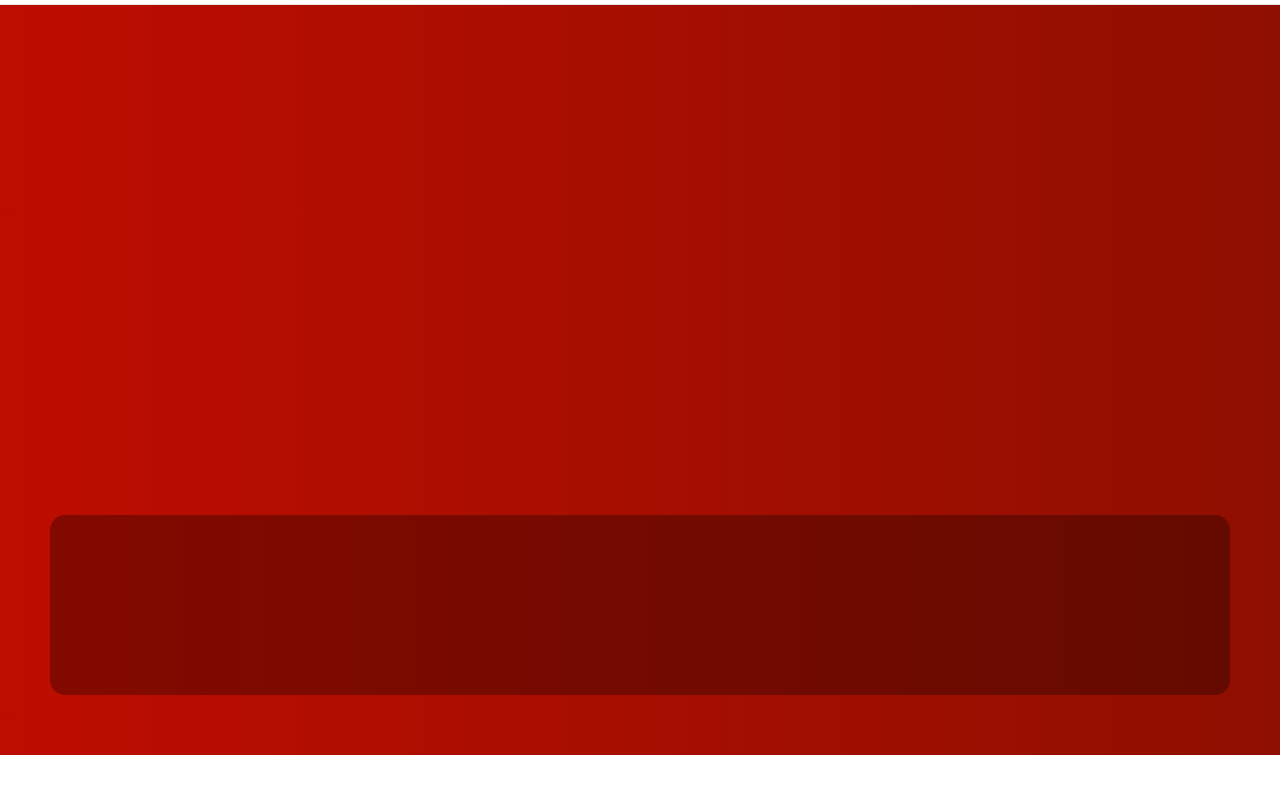
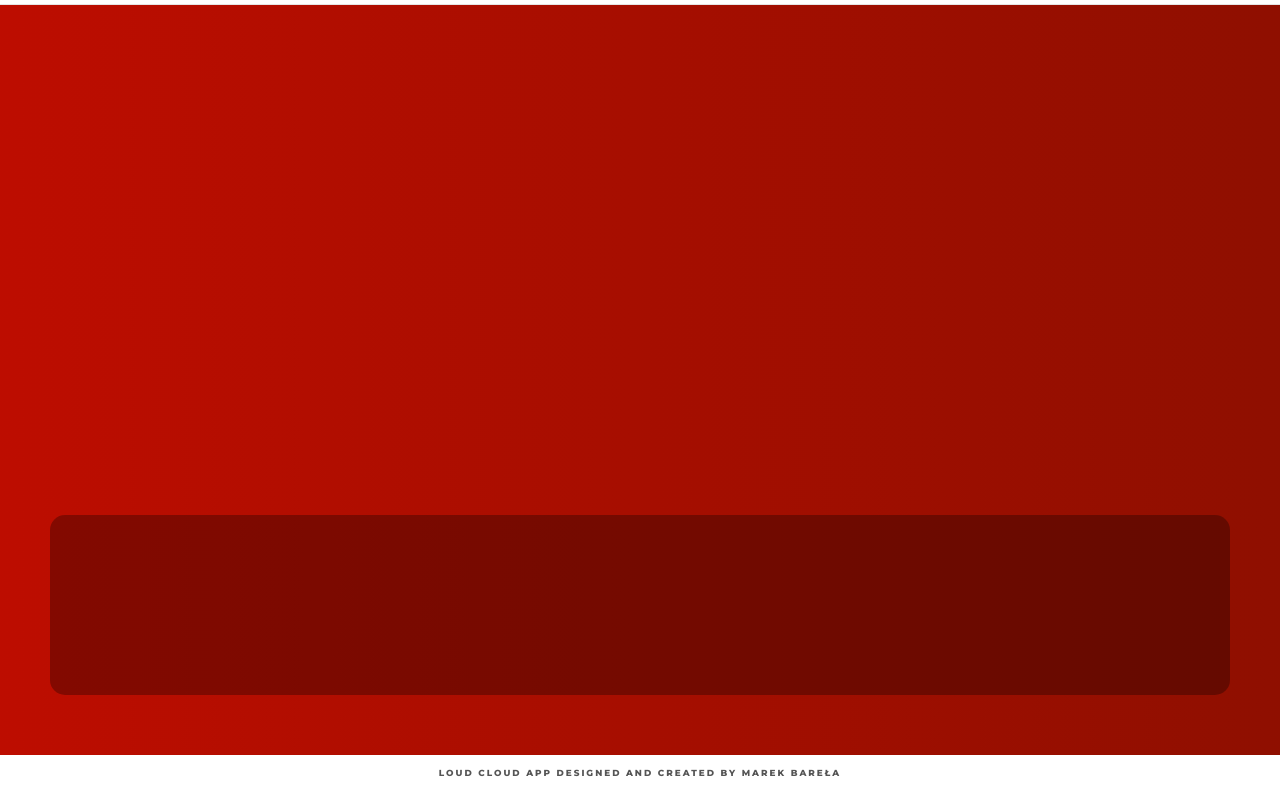
Before and after one commit to Marek-Barela/JavaScript-Weather-App, a website built with webpack: page src/index.html in a window 1280 px wide. Shown: the part 45-835 px from the top of the page. Before the commit the page ends 800 px from the top, so only its background shows below. Built offline with nearby package versions, Linux system fonts and the light colour scheme.

Commit message:
footer commited

```diff
--- a/src/index.html
+++ b/src/index.html
@@ -33,6 +33,11 @@
         </div>
       </section>
     </main>
+    <footer>
+      <p class="footer__paragraph">
+        LOUD CLOUD APP DESIGNED AND CREATED BY MAREK BAREŁA
+      </p>
+    </footer>
     <script
       src="https://kit.fontawesome.com/1f35046b98.js"
       crossorigin="anonymous"
--- a/src/styles/style.sass
+++ b/src/styles/style.sass
@@ -111,6 +111,14 @@ input, button
   padding: 10px 0
   span
     margin-left: 15px
+.footer__paragraph
+  font-size: 0.55em
+  font-weight: 800
+  width: 100%
+  padding: 3px 0
+  background-color: #ffffff
+  text-align: center
+  letter-spacing: 2px
 
 @media (min-width: 650px)
   .weather__forecast--day-container
```
